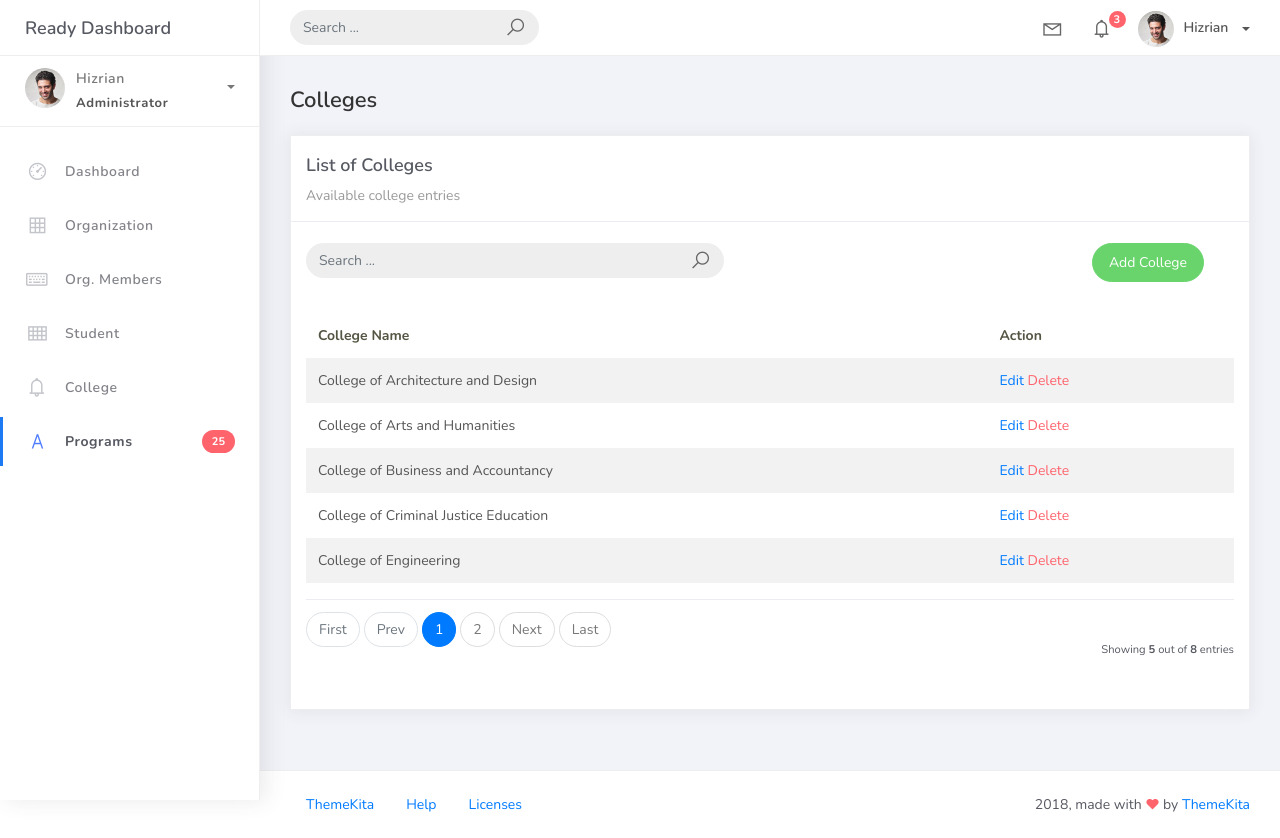
After one commit to JohnLicode/django-Project, a Django app: page /college_list in a window 1280 px wide. The commit adds this page. Run offline with Django 5.2, Linux system fonts and the light colour scheme; data comes from the database, SQL or seed files in the repository; both versions use the stored data as it was after the commit; some libraries are stand-ins or nearby versions.

Commit message:
Added template content in college

```diff
--- a/projectsite/projectsite/urls.py
+++ b/projectsite/projectsite/urls.py
@@ -18,7 +18,8 @@
 from django.urls import path
 from studentorg.views import HomePageView, OrganizationList, OrganizationCreateView, OrganizationUpdateView, OrganizationDeleteView
 from studentorg.views import OrgMembersList, OrgMembersCreateView, OrgMembersUpdateView, OrgMembersDeleteView
-from studentorg.views import StudentsList
+from studentorg.views import StudentsList, StudentsCreateView, StudentsUpdateView, StudentsDeleteView
+from studentorg.views import CollegesList, CollegesCreateView, CollegesUpdateView, CollegesDeleteView
 from studentorg import views
 
 urlpatterns = [
@@ -46,4 +47,11 @@
     path('students_list/<pk>', views.StudentsUpdateView.as_view(), name='students-update'),
     path('students_list/<pk>/delete', views.StudentsDeleteView.as_view(), name='students-delete'),
 
+    # College URls
+
+    path('college_list', CollegesList.as_view(), name='college-list'),
+    path('college_list/add', CollegesCreateView.as_view(), name='college-add'),
+    path('college_list/<pk>', CollegesUpdateView.as_view(), name='college-update'),
+    path('college_list/<pk>/delete', CollegesDeleteView.as_view(), name='college-delete'),
+
 ]
--- a/projectsite/studentorg/views.py
+++ b/projectsite/studentorg/views.py
@@ -1,8 +1,8 @@
 from django.shortcuts import render
 from django.views.generic import ListView
 from django.views.generic.edit import CreateView, UpdateView, DeleteView
-from studentorg.models import Organization, OrgMember, Student
-from studentorg.forms import OrganizationForm, OrgMembersForm, StudentsForm
+from studentorg.models import Organization, OrgMember, Student, College
+from studentorg.forms import OrganizationForm, OrgMembersForm, StudentsForm, CollegesForm
 from django.urls import reverse_lazy
 
 # Create your views here.
@@ -89,3 +89,30 @@
     model = Student
     template_name = 'students_del.html'
     success_url = reverse_lazy('students-list')
+
+# College List View
+
+class CollegesList(ListView):
+    model = College
+    context_object_name = 'colleges'
+    template_name = "college_list.html"
+    paginate_by = 5
+    ordering = ['college_name']    #adding ordering variable to fix the issue of ordering in the college list view
+
+class CollegesCreateView(CreateView):
+    model = College
+    form_class = CollegesForm
+    template_name = 'college_add.html'
+    success_url = reverse_lazy('college-list')
+
+
+class CollegesUpdateView(UpdateView):
+    model = College
+    form_class = CollegesForm
+    template_name = 'college_edit.html'
+    success_url = reverse_lazy('college-list')
+
+class CollegesDeleteView(DeleteView):
+    model = College
+    template_name = 'college_del.html'
+    success_url = reverse_lazy('college-list')
--- a/projectsite/templates/base.html
+++ b/projectsite/templates/base.html
@@ -194,7 +194,7 @@
 							</a>
 						</li>
 						<li class="nav-item">
-							<a href="notifications.html">
+							<a href="{% url 'college-list' %}">
 								<i class="la la-bell"></i>
 								<p>College</p>
 							</a>
--- /dev/null
+++ b/projectsite/templates/college_list.html
@@ -0,0 +1,68 @@
+{% extends 'base.html' %}
+{% load static %}
+{% block content %}
+<div class="content">
+    <div class="container-fluid">
+        <h4 class="page-title">Colleges</h4>
+        <div class="row">
+            <div class="col-md-12">
+                <div class="card">
+                    <div class="card-header">
+                        <div class="card-title">List of Colleges</div>
+                        <div class="card-category">Available college entries</div>
+                    </div>
+                    <br />
+                    <div class="col-md-12 row">
+                        <div class="col-md-6">
+                            <form class="navbar-left navbar-form nav-search mr-md-3" action="">
+                                <div class="input-group">
+                                    <input type="text" placeholder="Search ..." class="form-control" />
+                                    <div class="input-group-append">
+                                        <span class="input-group-text">
+                                            <i class="la la-search search-icon"></i>
+                                        </span>
+                                    </div>
+                                </div>
+                            </form>
+                        </div>
+                        <div class="col-md-6">
+                            <div class="pull-right">
+                                <a href="{% url 'college-add' %}" class="btn btn-success btn-rounded">Add College</a>
+                            </div>
+                        </div>
+                    </div>
+
+                    <div class="card-body">
+                        <table class="table table-striped mt-3">
+                            <thead>
+                                <tr>
+                                    <th scope="col">College Name</th>
+                                    <th scope="col">Action</th>
+                                </tr>
+                            </thead>
+                            <tbody>
+                                {% for object in object_list %}
+                                <tr>
+                                    <td>{{ object.college_name }}</td>
+                                    <td>
+                                        <a href="college_list/{{ object.id }}">Edit</a>
+                                        <a href="college_list/{{ object.id }}/delete"class="text-danger">Delete</a>
+                                    </td>
+                                </tr>
+                                {% empty %}
+                                <tr>
+                                    <td colspan="2" style="text-align: center;">
+                                        <p class="text-sm font-weight-bold mb-0">No Colleges Found</p>
+                                    </td>
+                                </tr>
+                                {% endfor %}
+                            </tbody>
+                        </table>
+                        {% include 'includes/pagination.html' %}
+                    </div>
+                </div>
+            </div>
+        </div>
+    </div>
+</div>
+{% endblock %}
```
Also changed, not shown: projectsite/studentorg/forms.py (+6 -1 lines), projectsite/templates/college_add.html (added, +32 -0 lines), projectsite/templates/college_del.html (added, +30 -0 lines), projectsite/templates/college_edit.html (added, +32 -0 lines), projectsite/db.sqlite3.
